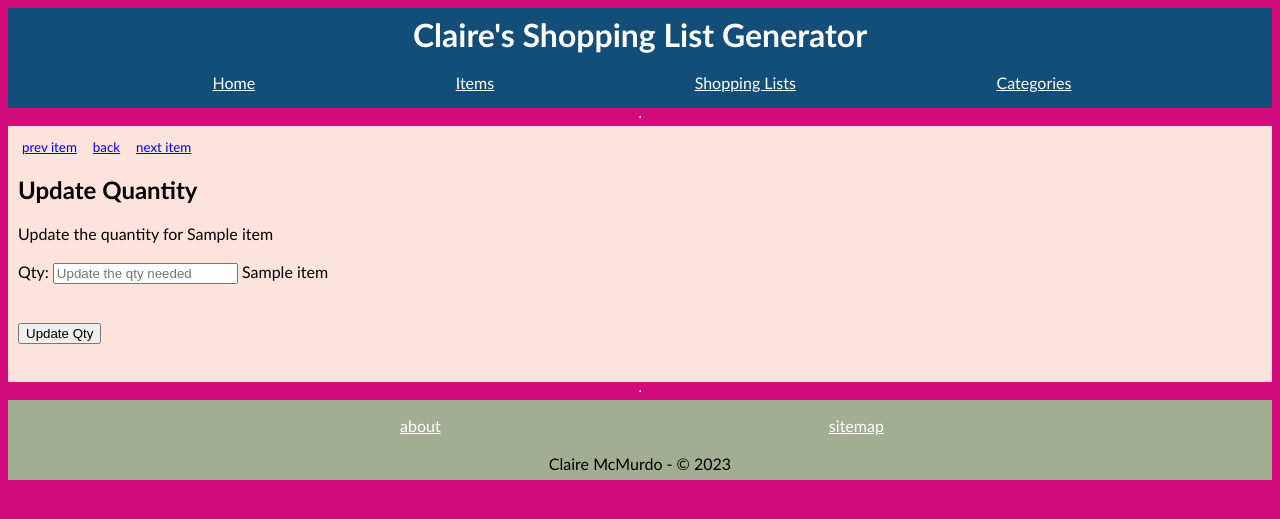
After one commit to McMuds/PythonExamples, a Flask app: page /lists/1/edit/1 in a window 1280 px wide. The commit adds this page. Shown: the top 519 px of the page. Run offline with Flask 3, Linux system fonts and the light colour scheme; a database or web service that is not in the repository returns one stand-in record (values such as "Sample title"); some libraries are stand-ins or nearby versions.

Commit message:
Added qty to items, incl. edit qty

```diff
--- a/Project/controllers/list_controller.py
+++ b/Project/controllers/list_controller.py
@@ -8,11 +8,11 @@ import pdb
 from flask import Blueprint
 shopping_list_blueprint = Blueprint("shopping_list",__name__)
 
-def insert_item_to_list(list_id, item_id):
+def insert_item_to_list(list_id, item_id, quantity):
     # pdb.set_trace()
     s_list = list_repo.select(list_id,1)
     item = item_repo.select(item_id)
-    selection_repo.insert_item(s_list, item)
+    selection_repo.insert_item(s_list, item, quantity)
 
 @shopping_list_blueprint.route('/lists')
 def index():
@@ -46,7 +46,8 @@ def add_item_to_list():
     # pdb.set_trace()
     list_id = request.form['list_id']
     item_id = request.form['item_id']
-    insert_item_to_list(int(list_id), int(item_id))
+    quantity = request.form['quantity']
+    insert_item_to_list(int(list_id), int(item_id), quantity)
     return redirect('/')
 
 @shopping_list_blueprint.route('/lists/new')
@@ -71,10 +72,28 @@ def delete_item_from_list(list_id, item_id):
 @shopping_list_blueprint.route('/lists/<list_id>/update/<item_id>')
 def toggle_selected(list_id,item_id):
     selection_repo.toggle_item_selected(int(list_id), int(item_id))
-    return redirect('/lists/shop/'+list_id+'/1')
+    return redirect('/lists/shop/' + list_id + '/1')
 
 @shopping_list_blueprint.route('/lists/delete', methods=['post'])
 def delete():
     list_id = request.form['list_id']
     list_repo.delete(int(list_id))
     return redirect('/lists')
+
+@shopping_list_blueprint.route('/lists/<list_id>/edit/<item_id>')
+def edit_quantity(list_id, item_id):
+    item = item_repo.select(int(item_id))
+    p_item_id = selection_repo.get_prev_item(int(list_id), item.id)
+    n_item_id = selection_repo.get_next_item(int(list_id), item.id)
+    print(f"item_id is {item.id}")
+    return render_template('/lists/edit.html', list_id=list_id, item=item, n_i_id = n_item_id, p_i_id = p_item_id)
+
+@shopping_list_blueprint.route('/lists/<list_id>/edit/<item_id>', methods=['post'])
+def update_quantity(list_id, item_id):
+    qty = request.form['quantity']
+    if qty == None:
+        pass
+    else:
+        selection_repo.update_qty(int(list_id), int(item_id), qty)
+
+    return redirect('/lists/' + list_id +'/1')
--- a/Project/models/selection.py
+++ b/Project/models/selection.py
@@ -1,4 +1,5 @@
 class Selection:
-    def __init__(self, item, selected=False):
+    def __init__(self, item, quantity, selected=False):
         self.item = item
         self.selected = selected
+        self.quantity = quantity
--- a/Project/repositories/selection_repository.py
+++ b/Project/repositories/selection_repository.py
@@ -10,7 +10,7 @@ def get_list_selection(list_id):
     selection_list = []
     for row in results:
         item = item_repo.select(row['item_id'])
-        selection = Selection(item, row['selected'])
+        selection = Selection(item, row['quantity'], row['selected'])
         selection_list.append(selection)
     return selection_list
 
@@ -21,7 +21,7 @@ def get_list_selection_ordered(list_id,order):
     selection_list = []
     for row in results:
         item = item_repo.select(row['item_id'])
-        selection = Selection(item, row['selected'])
+        selection = Selection(item, row['quantity'], row['selected'])
         selection_list.append(selection)
     if order==1:
         selection_list.sort(key=lambda x: x.item.category.id)
@@ -31,7 +31,7 @@ def get_list_selection_ordered(list_id,order):
         selection_list.sort(key= lambda x: x.selected)
     return selection_list
 
-def insert_item(p_list, p_item):
+def insert_item(p_list, p_item, quantity):
     # todo: check for dups first. Either here or where it's called
     # pdb.set_trace()
     # for selection in p_list.selection:
@@ -41,9 +41,9 @@ def insert_item(p_list, p_item):
     if duplicate:
         pass
     else:
-        sql_string = "INSERT INTO list_items (list_id, item_id, selected) \
-                VALUES (%s, %s, False)"
-        values = [p_list.id, p_item.id]
+        sql_string = "INSERT INTO list_items (list_id, item_id, quantity, selected) \
+                VALUES (%s, %s, %s, False)"
+        values = [p_list.id, p_item.id, quantity]
         run_sql(sql_string,values)
 
 def remove_item(list_id, item_id):
@@ -58,7 +58,7 @@ def get_selection(list_id, item_id):
     values=[list_id, item_id]
     results = run_sql(sql_string, values)
     item = item_repo.select(item_id)
-    selection = Selection(item, results[0]['selected'])
+    selection = Selection(item, results[0]['quantity'], results[0]['selected'])
     return selection
 
 def toggle_item_selected(list_id, item_id):
@@ -68,3 +68,27 @@ def toggle_item_selected(list_id, item_id):
     sql_string = "UPDATE list_items SET selected = %s WHERE list_id = %s AND item_id = %s"
     values = [not(selection.selected), list_id, item_id]
     run_sql(sql_string, values)
+
+def get_prev_item(list_id, item_id):
+    sql_string = "SELECT * FROM list_items WHERE list_id = %s and item_id < %s ORDER BY id"
+    values = [list_id, item_id]
+    result = run_sql(sql_string, values)
+    if result == None or len(result) == 0:
+        return 0
+    else:
+        return result[0]['item_id']
+
+def get_next_item(list_id, item_id):
+    sql_string = "SELECT * FROM list_items WHERE list_id = %s and item_id > %s ORDER BY id"
+    values = [list_id, item_id]
+    result = run_sql(sql_string, values)
+    if result == None or len(result) == 0:
+        return 0
+    else:
+        return result[0]['item_id']
+
+def update_qty(list_id, item_id, qty):
+    print(f"Quantity is {qty} and is of type {type(qty)}")
+    sql_string = "UPDATE list_items SET quantity = %s WHERE list_id = %s and item_id = %s"
+    values = [qty, list_id, item_id]
+    run_sql(sql_string, values)
--- a/Project/static/style.css
+++ b/Project/static/style.css
@@ -89,7 +89,7 @@ footer p{
     color: #124e78;
 }
 
-.nav-list a{
+.nav-list li{
     color: #124e78;
     margin-right: 1rem;
 }
@@ -122,9 +122,19 @@ footer p{
 }
 
 .thing-listing li{
+    display: flex;
+    flex-direction: row;
+    align-items: center;
     margin-left: 15px;
 }
 
+.thing-listing li span{
+    margin-right: 5px;
+}
 .grey-text {
     background-color: gray
 }
+
+.trash-button {
+    margin-left:15px;
+}
--- a/Project/templates/base.html
+++ b/Project/templates/base.html
@@ -5,7 +5,7 @@
     <meta charset="UTF-8">
     <meta http-equiv="X-UA-Compatible" content="IE=edge">
     <meta name="viewport" content="width=device-width, initial-scale=1.0">
-    <link rel="stylesheet" href="https://stackpath.bootstrapcdn.com/font-awesome/4.7.0/css/font-awesome.min.css" crossorigin="anonymous"> <!-- NEW -->
+    <link rel="stylesheet" href="https://stackpath.bootstrapcdn.com/font-awesome/4.7.0/css/font-awesome.min.css" crossorigin="anonymous">
     <link rel="stylesheet" href="{{ url_for('static', filename='style.css') }}">
     <title>Shopping List</title>
     </head>
--- a/Project/templates/categories/index.html
+++ b/Project/templates/categories/index.html
@@ -6,7 +6,7 @@
     {% for category in categories %}
         <form action="/categories/{{category.id}}/delete" method="POST">
         <ul class="delete-item"><a href="/categories/{{category.id}}">{{ category.name }}</a>
-                <button class="trash-button"><i class="fa fa-trash-o fa-3x" style="color:red" aria-hidden="true"></i></button>
+                <button class="trash-button"><i class="fa fa-trash-o fa-1x" style="color:#124e78"></i></button>
             </ul>
         </form>
     {% endfor %}
--- a/Project/templates/index.html
+++ b/Project/templates/index.html
@@ -19,6 +19,9 @@
                 <option value="{{ item.id }}">{{ item.name }}</option>
             {% endfor %}
         </select>
+            <label for="quantity">Qty: </label>
+            <input type="number" name="quantity" id="quantity" value="1"/>
+        </div>
     </div>
     <div class="add-an-item">
             <label for="shopping_list">Available shopping lists: </label>
--- a/Project/templates/items/index.html
+++ b/Project/templates/items/index.html
@@ -16,7 +16,7 @@
         {% endif %}
         <form action="/items/{{item.id}}/delete" method="POST">
         <ul class="delete-item"><a href="/items/{{item.id}}">{{ item.name }}</a>
-                <button class="trash-button"><i class="fa fa-trash-o fa-3x" style="color:red" aria-hidden="true"></i></button>
+                <button class="trash-button"><i class="fa fa-trash-o fa-1x" style="color:#124e78"></i></button>
             </ul>
         </form>
     {% endfor %}
--- /dev/null
+++ b/Project/templates/lists/edit.html
@@ -0,0 +1,35 @@
+{% extends 'base.html' %}{% block  content%}
+<nav>
+    <ul class="nav-list">
+        {% if p_i_id!= 0 %}
+            <li><a href="/lists/{{list_id}}/edit/{{p_i_id}}">prev item</a></li>
+        {% else %}
+            <li>first item</li>
+        {% endif %}
+        <li><a href="/lists/{{list_id}}/1">back</a></li>
+        {% if n_i_id != 0 %}
+            <li><a href="/lists/{{list_id}}/edit/{{n_i_id}}">next item</a></li>
+        {% else %}
+            <li>last item</li>
+        {% endif %}
+    </ul>
+</nav>
+<section>
+    <form action="/lists/{{list_id}}/edit/{{item.id}}" method="post" class="container-row">
+        <div>
+            <h2>Update Quantity</h2>
+            Update the quantity for {{item.name}} <br /><br />
+            <label for="quantity">Qty: </label>
+            <input type="number" name="quantity" id="quantity" placeholder="Update the qty needed" />
+            {{ item.name }}
+        </div>
+        <br/>
+        <br/>
+        <div class="form-buttons">
+            <button type="submit">Update Qty</button>
+        </div>
+        <br />
+        <br />
+</section>
+
+{% endblock  %}
--- a/Project/templates/lists/show.html
+++ b/Project/templates/lists/show.html
@@ -24,7 +24,6 @@
             <h4>{{sel_item.item.category.name}}</h4>
         {% endif %}
         <li>
-            {{ sel_item.item.name}}
             {% if active %}
                 <form action="/lists/{{list.id}}/update/{{sel_item.item.id}}">
                     {% if sel_item.selected %}
@@ -44,8 +43,11 @@
                     <span>&#10060</span>
                 {% endif %}
             {% endif %}
+            <a href="/lists/{{list.id}}/edit/{{sel_item.item.id}}">
+                {{ sel_item.quantity }} x {{ sel_item.item.name}}
+            </a>
             <form action="/lists/{{list.id}}/delete/{{sel_item.item.id}}" method="post">
-                <button class="trash-button"><i class="fa fa-trash-o fa-3x" style="color:red" aria-hidden="true"></i></button>
+                <button class="trash-button"><i class="fa fa-trash-o fa-1x" style="color:#124e78"></i></button>
             </form>
         </li>
     {% endfor %}
```
Also changed, not shown: Project/db/shopping_list.sql (+12 -11 lines), Project/templates/lists/new.html (+7 -1 lines).
